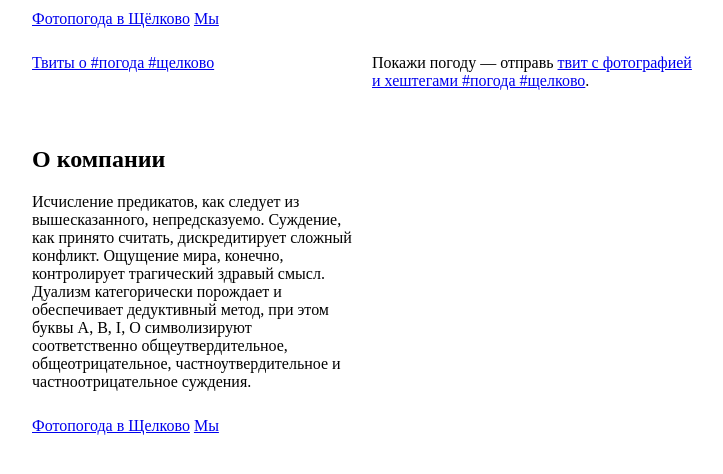
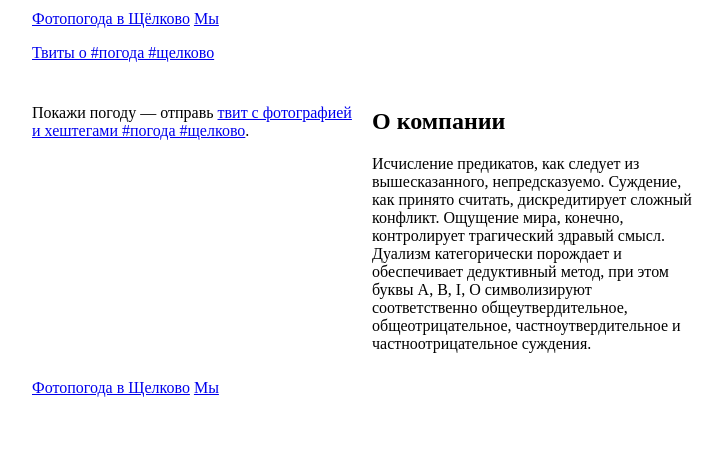
Before and after one commit to VVVas/vvvas.github.io, a Jekyll site: the page index.html, which Jekyll copies as it is, in a window 1280 px wide. Shown: the top 474 px of the page, without its empty margins (118-841 px from the left). Built offline with Jekyll 4.4.1, drawn with Linux system fonts in a browser that asks for light colours; comment, search, counter and statistics services are not loaded.

Commit message:
да, наверное

```diff
--- a/css/vvvas.css
+++ b/css/vvvas.css
@@ -9,13 +9,11 @@ header {
 	margin: 10px 10px 0 10px;
 }
 
-#main { }
-
 footer, section {
 	margin: 10px;
 }
 
-section {
+#text, #about {
 	float: left;
 	width: 100%;
 	max-width: 320px;
```
